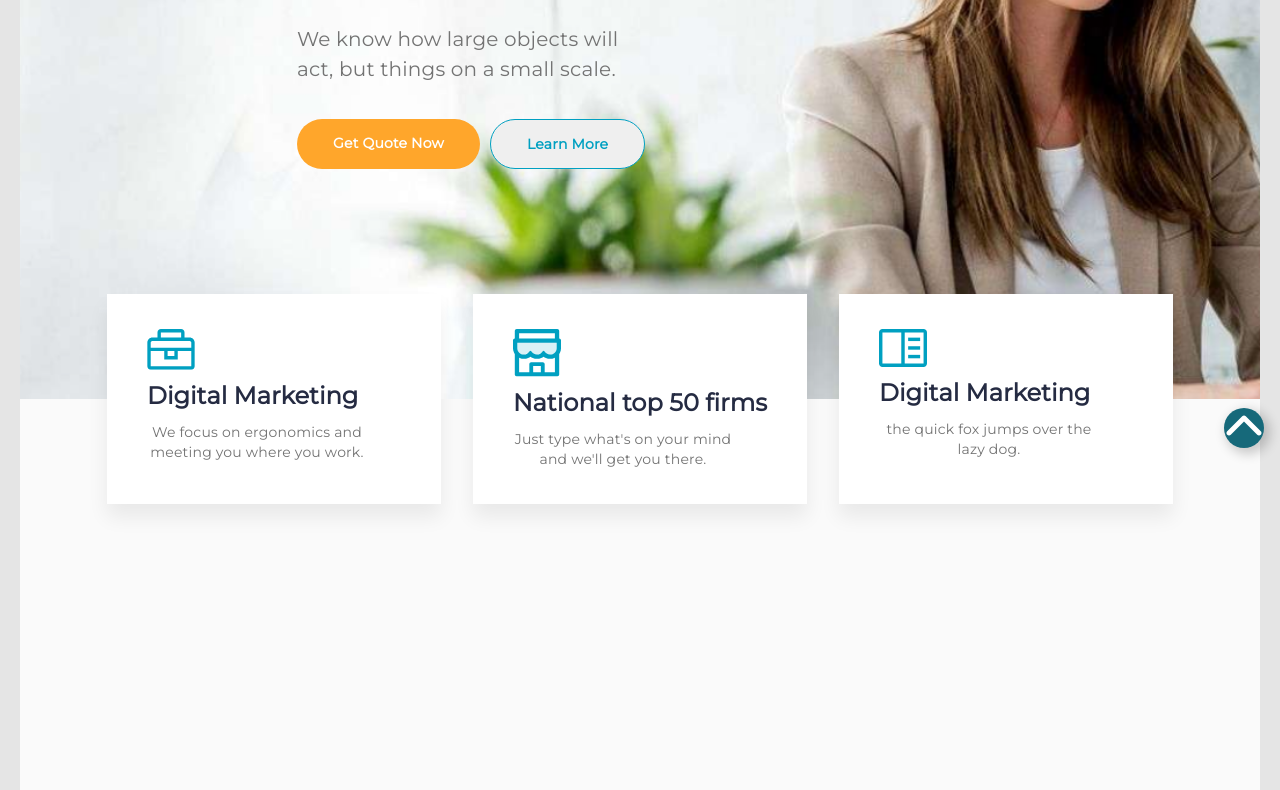
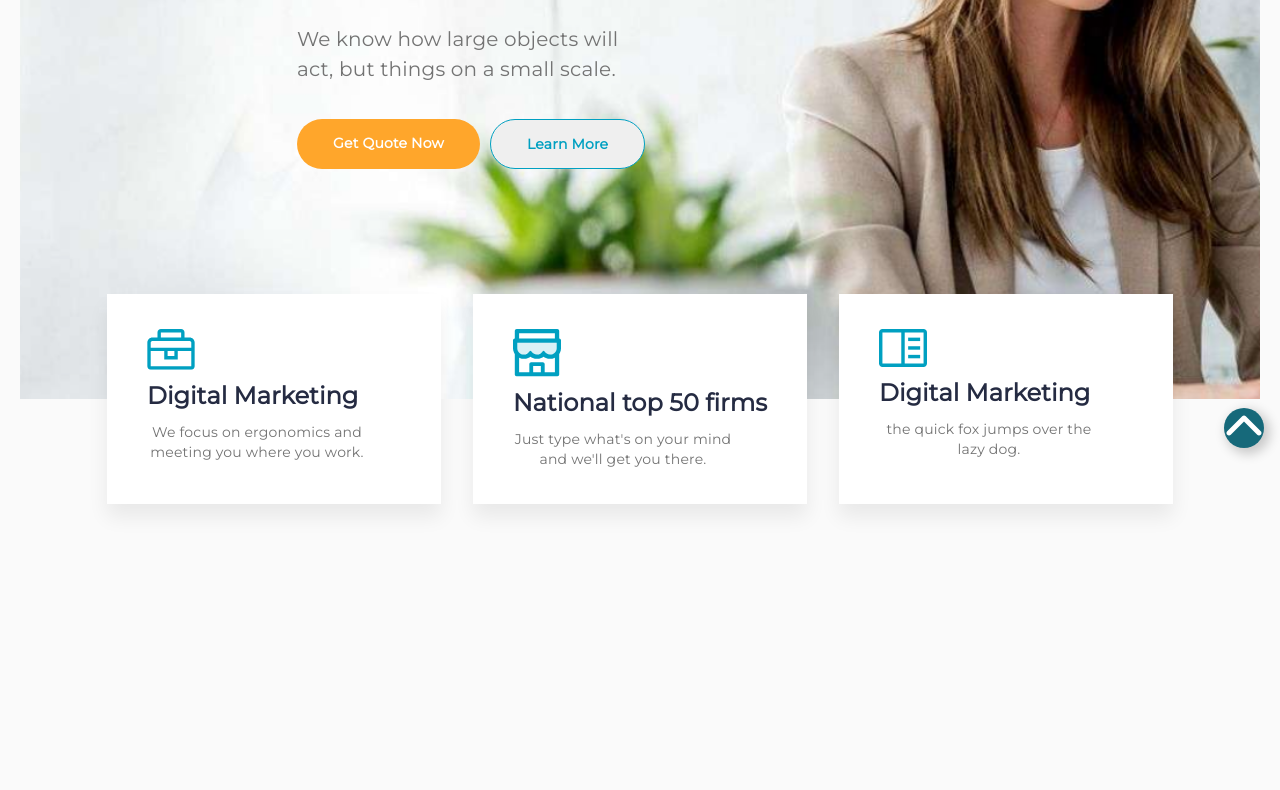
Before and after one commit to QosimovRahmonjonn/2-month-exam-project, a plain HTML site: page index.html in a window 1280 px wide. Shown: the part 402-1192 px from the top of the page. Drawn offline with Linux system fonts and the light colour scheme.

Commit message:
exam-ptoject

```diff
--- a/css/style.css
+++ b/css/style.css
@@ -27,7 +27,7 @@ html {
   font-size: 10px;
 }
 body {
-  background: #e5e5e5;
+  background: #fafafa;
 }
 h2 {
   color: var(--text-color, #252b42);
```
